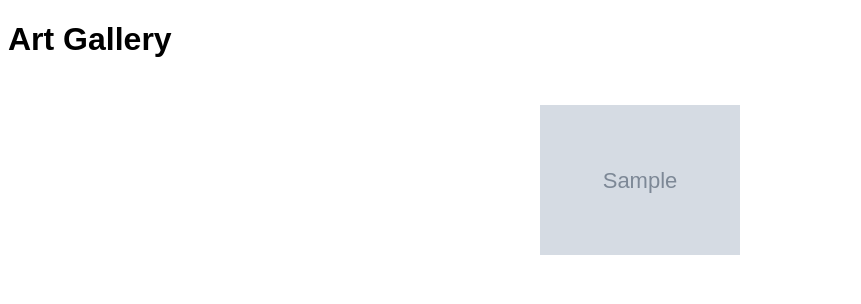
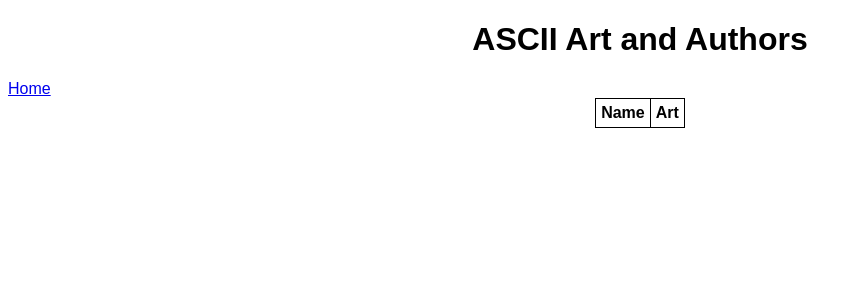
Before and after one commit to scharantej/ArtShow, a Flask app: page / in a window 1280 px wide. Shown: the top 304 px of the page, without its empty margins (0-861 px from the left). Run offline with Flask 3, Linux system fonts and the light colour scheme; grey boxes marked "Sample" are stand-in pictures; a database or web service that is not in the repository returns one stand-in record (values such as "Sample title"); data that the repository does not hold is empty.

Commit message:
Update templates/index.html

```diff
--- a/templates/index.html
+++ b/templates/index.html
@@ -2,54 +2,48 @@
 <!DOCTYPE html>
 <html>
 <head>
-<title>Art Gallery</title>
+<title>ASCII Art and Authors</title>
 <style>
 body {
 font-family: Arial, sans-serif;
 }
 
-.gallery {
-display: flex;
-flex-wrap: wrap;
-justify-content: center;
-gap: 1rem;
+h1 {
+text-align: center;
 }
 
-.image-container {
-width: 200px;
-height: 200px;
-overflow: hidden;
+table {
+margin: 0 auto;
+border-collapse: collapse;
 }
 
-.image-container img {
-width: 100%;
-height: 100%;
-object-fit: contain;
-}
-
-.image-title {
-font-size: 1.2rem;
-font-weight: bold;
-}
-
-.image-artist {
-font-size: 1rem;
-font-weight: normal;
+th, td {
+border: 1px solid black;
+padding: 5px;
 }
 </style>
 </head>
 <body>
-<h1>Art Gallery</h1>
-<div class="gallery">
-{% for image in images %}
-<div class="image-container">
-<a href="/image/{{ image['id'] }}">
-<img src="{{ image['image_url'] }}" alt="{{ image['title'] }}">
-</a>
-<div class="image-title">{{ image['title'] }}</div>
-<div class="image-artist">{{ image['artist'] }}</div>
+<h1>ASCII Art and Authors</h1>
+
+<nav>
+<a href="/">Home</a>
+</nav>
+
+<div id="ascii-art">
+<!-- ASCII art will be displayed here -->
 </div>
-{% endfor %}
-</div>
+
+<table>
+<thead>
+<tr>
+<th>Name</th>
+<th>Art</th>
+</tr>
+</thead>
+<tbody>
+<!-- Authors and their ASCII art will be displayed here -->
+</tbody>
+</table>
 </body>
 </html>
```
